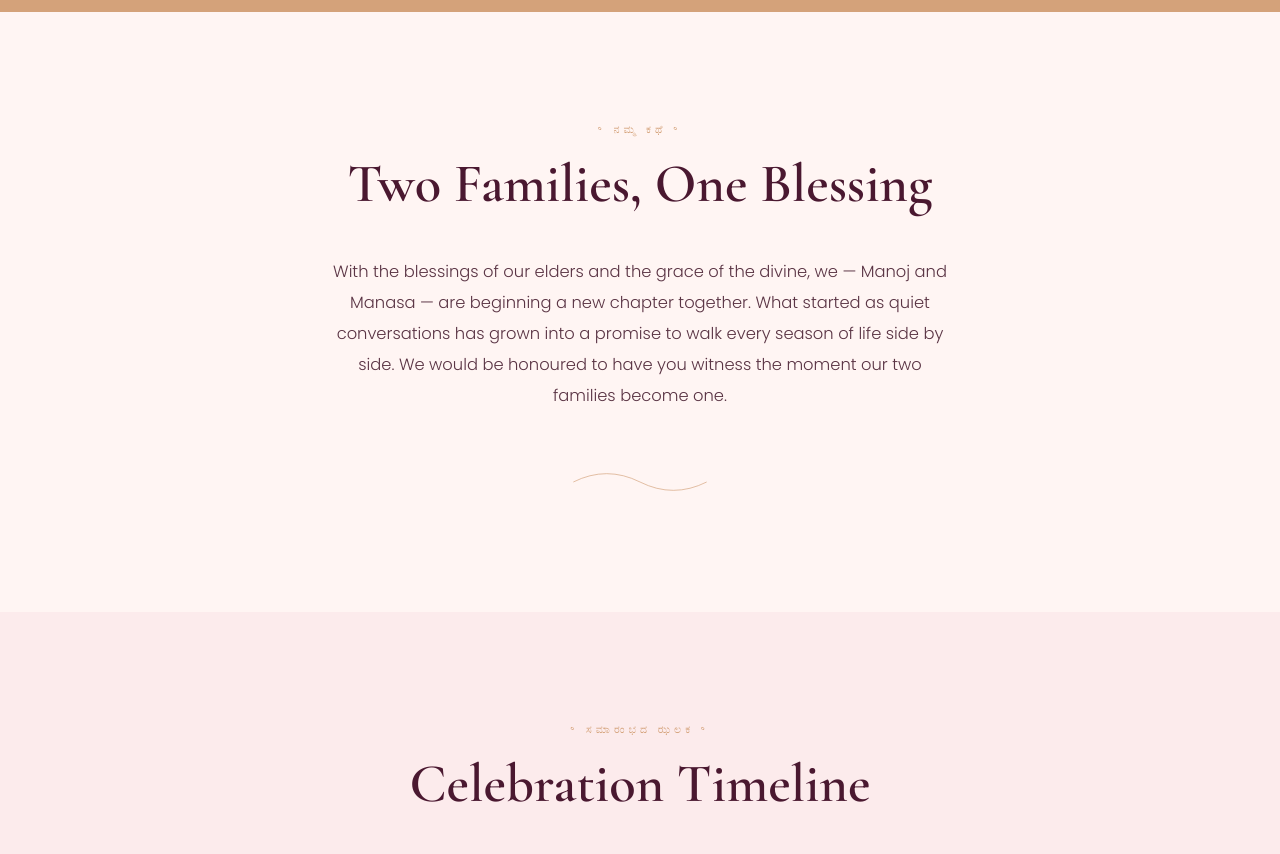
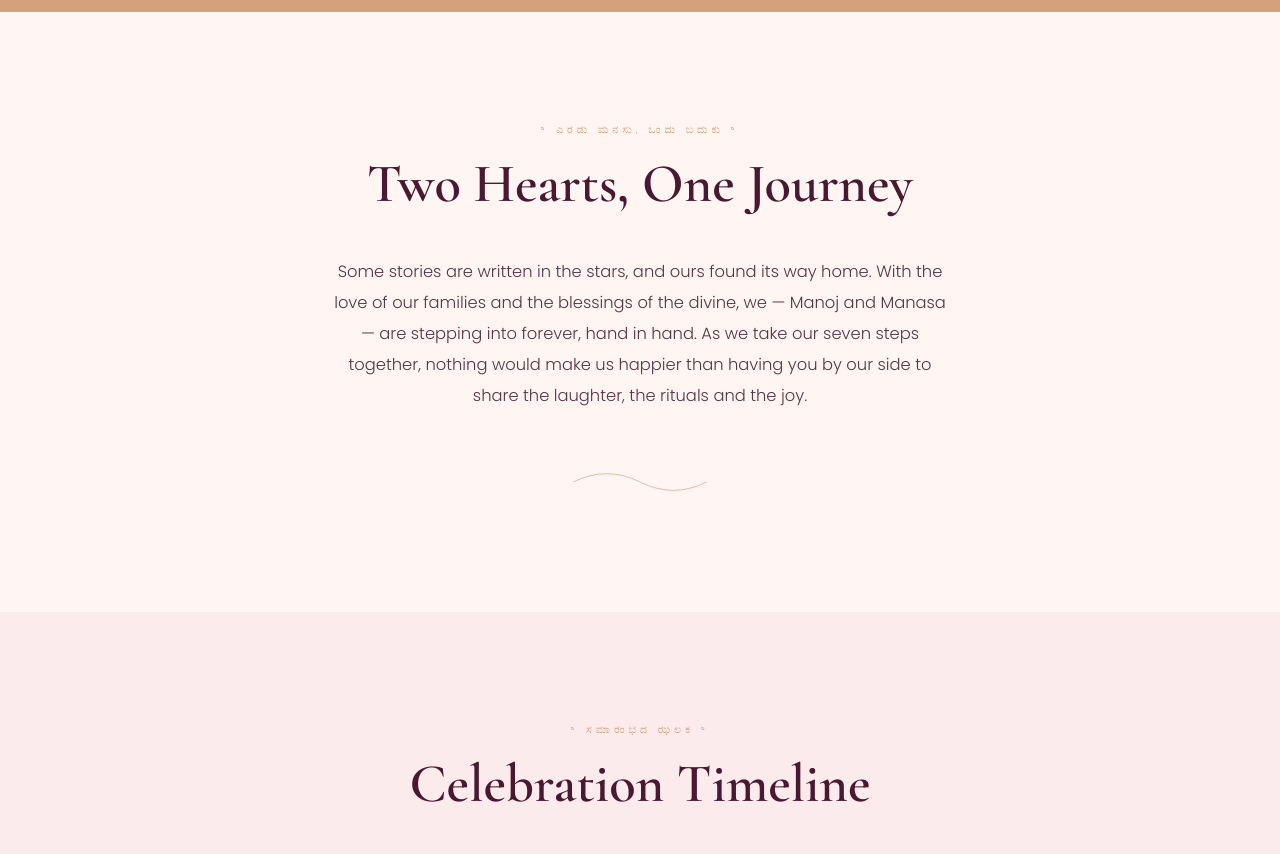
Before and after one commit to Mahira-04-12/Manoj-manasa_wedding, a website: page public/index.html in a window 1280 px wide. Shown: the part 900-1754 px from the top of the page. Drawn offline with nearby package versions, Linux system fonts and the light colour scheme; a web font is replaced by a local one.

Commit message:
New story section text

```diff
--- a/public/index.html
+++ b/public/index.html
@@ -96,11 +96,11 @@
 
         <!-- ===== STORY ===== -->
         <section id="story" class="story">
-            <div class="section-eyebrow">॰ ನಮ್ಮ ಕಥೆ ॰</div>
-            <h2 class="section-title reveal-title">Two Families, One Blessing</h2>
+            <div class="section-eyebrow">॰ ಎರಡು ಮನಸು, ಒಂದು ಬದುಕು ॰</div>
+            <h2 class="section-title reveal-title">Two Hearts, One Journey</h2>
             <p class="story-copy reveal-copy">
-                With the blessings of our elders and the grace of the divine, we — Manoj and Manasa — are beginning a new chapter together. What started as quiet conversations has grown into a promise to walk every season of life side by side. We would be honoured to
-                have you witness the moment our two families become one.
+                Some stories are written in the stars, and ours found its way home. With the love of our families and the blessings of the divine, we — Manoj and Manasa — are stepping into forever, hand in hand. As we take our seven steps together,
+                nothing would make us happier than having you by our side to share the laughter, the rituals and the joy.
             </p>
             <div class="story-motif" aria-hidden="true">
                 <svg viewBox="0 0 200 60" class="kalash-line"><path d="M0,30 Q50,5 100,30 T200,30" fill="none" stroke="currentColor" stroke-width="1"/></svg>
```
